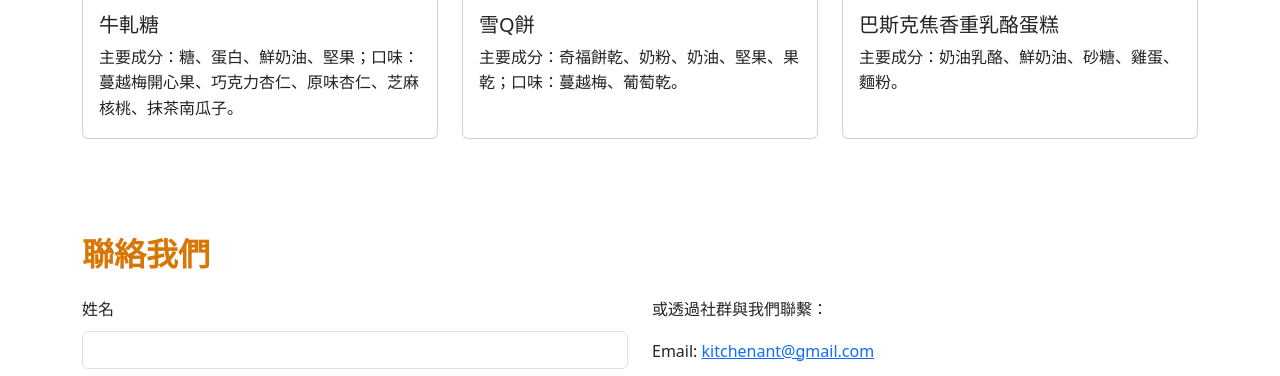
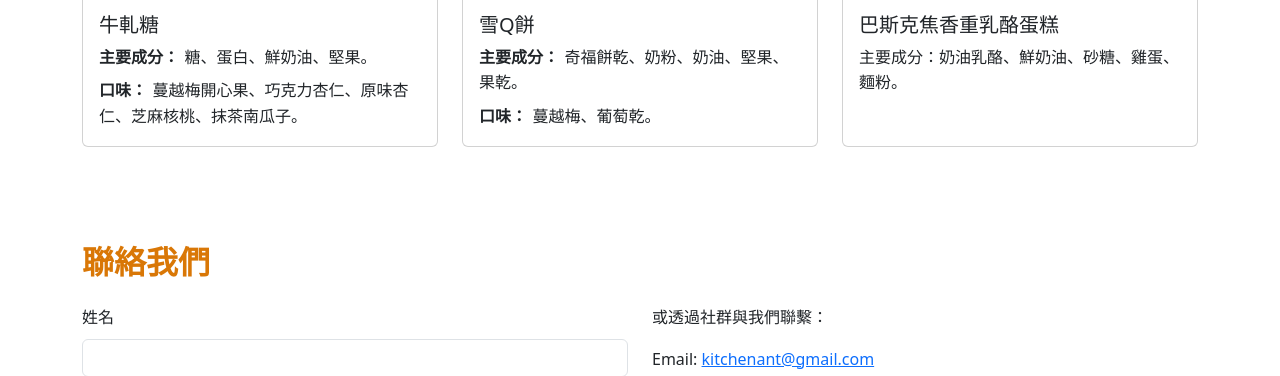
Before and after one commit to BenHIC/ANTKitchen, a plain HTML site: page index.html in a window 1280 px wide. Shown: the part 1642-2018 px from the top of the page. Drawn offline with nearby package versions, Linux system fonts and the light colour scheme.

Commit message:
chore: update i18n keys & layout; add transparent favicons & optimized logos; style tweaks & tests

```diff
--- a/assets/css/styles.css
+++ b/assets/css/styles.css
@@ -30,7 +30,8 @@ section h2{color:var(--brand); font-weight:600}
 
 /* Product card image styling (responsive & crop) */
 .product-img{width:100%; height:220px; object-fit:cover; display:block}
-.card-body p{margin-bottom:0}
+.card-body p{margin-bottom:0.5rem}
+.card-text strong{font-weight:600; display:inline-block; margin-right:0.35rem}
 
 /* Equal height cards */
 .card.h-100{display:flex; flex-direction:column}
--- a/assets/js/script.js
+++ b/assets/js/script.js
@@ -15,10 +15,12 @@ const I18nService = (function () {
       'about.li3': '可訂製低糖／特殊需求',
       'products.title': '招牌商品',
       'products.p1.title': '牛軋糖',
-      'products.p1.text': '主要成分：糖、蛋白、鮮奶油、堅果；口味：蔓越梅開心果、巧克力杏仁、原味杏仁、芝麻核桃、抹茶南瓜子。',
+      'products.p1.ingredients': '<strong>主要成分：</strong>糖、蛋白、鮮奶油、堅果。',
+      'products.p1.flavors': '<strong>口味：</strong>蔓越梅開心果、巧克力杏仁、原味杏仁、芝麻核桃、抹茶南瓜子。',
       'products.p1.br': '',
       'products.p2.title': '雪Q餅',
-      'products.p2.text': '主要成分：奇福餅乾、奶粉、奶油、堅果、果乾；口味：蔓越梅、葡萄乾。',
+      'products.p2.ingredients': '<strong>主要成分：</strong>奇福餅乾、奶粉、奶油、堅果、果乾。',
+      'products.p2.flavors': '<strong>口味：</strong>蔓越梅、葡萄乾。',
       'products.p2.br': '',
       'products.p3.title': '巴斯克焦香重乳酪蛋糕',
       'products.p3.text': '主要成分：奶油乳酪、鮮奶油、砂糖、雞蛋、麵粉。',
@@ -43,10 +45,12 @@ const I18nService = (function () {
       'about.li3': 'Custom low-sugar / special diets',
       'products.title': 'Signature Products',
       'products.p1.title': 'Nougat',
-      'products.p1.text': 'Main ingredients: sugar, egg white, cream, nuts. Flavors: Cranberry & Pistachio; Chocolate & Almond; Original Almond; Sesame & Walnut; Matcha & Pumpkin Seed.',
+      'products.p1.ingredients': '<strong>Main ingredients:</strong> sugar, egg white, cream, nuts.',
+      'products.p1.flavors': '<strong>Flavors:</strong> Cranberry & Pistachio; Chocolate & Almond; Original Almond; Sesame & Walnut; Matcha & Pumpkin Seed.',
       'products.p1.br': '',
       'products.p2.title': 'Snow Q Cookie',
-      'products.p2.text': 'Main ingredients: chiffon cookies, milk powder, butter, nuts, dried fruits. Flavors: Cranberry; Raisin.',
+      'products.p2.ingredients': '<strong>Main ingredients:</strong> chiffon cookies, milk powder, butter, nuts, dried fruits.',
+      'products.p2.flavors': '<strong>Flavors:</strong> Cranberry; Raisin.',
       'products.p2.br': '',
       'products.p3.title': 'Basque Burnt Cheesecake',
       'products.p3.text': 'Main ingredients: cream cheese, heavy cream, sugar, eggs, flour.',
@@ -66,12 +70,18 @@ const I18nService = (function () {
       if (!key) return;
       const translated = map[key];
       if (typeof translated === 'undefined') return;
-      // Preserve decorative icons (e.g. <i class="bi ...">) inside buttons/anchors
-      const icons = Array.from(el.querySelectorAll('i.bi')).map(i => i.outerHTML).join('');
-      if (icons) {
-        el.innerHTML = translated + ' ' + icons;
+      // Preserve decorative icons (e.g. <i class="bi ...">) and keep their original position (before/after text)
+      const iconEls = Array.from(el.querySelectorAll('i.bi'));
+      const iconsHtml = iconEls.map(i => i.outerHTML).join('');
+      if (iconEls.length) {
+        const firstIsIcon = el.firstElementChild && el.firstElementChild.matches && el.firstElementChild.matches('i.bi');
+        if (firstIsIcon) {
+          el.innerHTML = iconsHtml + ' ' + translated;
+        } else {
+          el.innerHTML = translated + ' ' + iconsHtml;
+        }
       } else {
-        el.textContent = translated;
+        el.innerHTML = translated;
       }
     });
     document.querySelectorAll('[data-lang]').forEach((b) => {
--- a/index.html
+++ b/index.html
@@ -9,15 +9,19 @@
     <link rel="stylesheet" href="https://cdn.jsdelivr.net/npm/bootstrap-icons@1.10.5/font/bootstrap-icons.css">
     <link rel="stylesheet" href="assets/css/styles.css">
     <meta name="description" content="ANTKitchen — Healthy handmade bakery: nougat, cookies, Basque cheesecake">
+    <link rel="icon" type="image/png" sizes="32x32" href="assets/img/optimized/ANTLogo-32.png">
+    <link rel="icon" type="image/png" sizes="16x16" href="assets/img/optimized/ANTLogo-16.png">
+    <link rel="shortcut icon" href="assets/img/optimized/favicon.ico">
+    <link rel="apple-touch-icon" sizes="180x180" href="assets/img/optimized/ANTLogo-180.png">
 </head>
 
 <body>
     <nav class="navbar navbar-expand-lg navbar-light bg-light fixed-top shadow-sm">
         <div class="container">
             <a class="navbar-brand" href="#">
-                <img src="assets/img/ANTLogo.jpg"
-                    srcset="assets/img/optimized/ANTLogo-320.jpg 320w, assets/img/optimized/ANTLogo-640.jpg 640w, assets/img/optimized/ANTLogo-1200.jpg 1200w"
-                    sizes="48px" alt="ANTKitchen logo" onerror="this.onerror=null;this.src='assets/img/ANTLogo.svg'"
+                <img src="assets/img/ANTLogo.png"
+                    srcset="assets/img/optimized/ANTLogo-320.png 320w, assets/img/optimized/ANTLogo-640.png 640w, assets/img/optimized/ANTLogo-1200.png 1200w"
+                    sizes="48px" alt="ANTKitchen logo" onerror="this.onerror=null;this.src='assets/img/ANTLogo.png'"
                     height="28" class="me-2 align-text-top">
                 ANTKitchen
             </a>
@@ -46,8 +50,7 @@
         <div class="container">
             <h1 class="display-4" data-i18n="hero.title">ANTKitchen</h1>
             <p class="lead" data-i18n="hero.lead">Healthy · Handmade · Delicious — Baked with care</p>
-            <a href="#products" class="btn btn-primary btn-lg" data-i18n="hero.cta">View Products <i
-                    class="bi bi-chevron-right ms-2" aria-hidden="true"></i></a>
+            <a href="#products" class="btn btn-primary btn-lg" data-i18n="hero.cta">View Products</a>
         </div>
     </header>
 
@@ -68,7 +71,7 @@
                     </ul>
                 </div>
                 <div class="col-md-6 text-center">
-                    <img src="assets/img/optimized/ANTLogo-640.jpg" alt="ANTKitchen"
+                    <img src="assets/img/optimized/ANTLogo-640.png" alt="ANTKitchen"
                         class="img-fluid rounded shadow-sm">
                     <div class="mt-3">
                         <a href="https://shopee.tw/antkitchen?entryPoint=ShopBySearch&searchKeyword=antkitchen"
@@ -99,8 +102,9 @@
                         </picture>
                         <div class="card-body">
                             <h5 class="card-title" data-i18n="products.p1.title">Nougat</h5>
-                            <p class="card-text" data-i18n="products.p1.text">Main ingredients: sugar, egg white, cream,
-                                nuts.<br>Flavors:
+                            <p class="card-text" data-i18n="products.p1.ingredients">Main ingredients: sugar, egg white,
+                                cream, nuts.</p>
+                            <p class="card-text" data-i18n="products.p1.flavors">Flavors:
                                 Cranberry & Pistachio; Chocolate & Almond; Original Almond; Sesame & Walnut; Matcha &
                                 Pumpkin Seed.</p>
                         </div>
@@ -121,9 +125,9 @@
                         </picture>
                         <div class="card-body">
                             <h5 class="card-title" data-i18n="products.p2.title">Snow Q Cookie</h5>
-                            <p class="card-text" data-i18n="products.p2.text">Main ingredients: chiffon cookies, milk
-                                powder, butter, nuts,
-                                dried fruits.<br>Flavors: Cranberry; Raisin.</p>
+                            <p class="card-text" data-i18n="products.p2.ingredients">Main ingredients: chiffon cookies,
+                                milk powder, butter, nuts, dried fruits.</p>
+                            <p class="card-text" data-i18n="products.p2.flavors">Flavors: Cranberry; Raisin.</p>
                         </div>
                     </div>
                 </div>
@@ -143,8 +147,7 @@
                         <div class="card-body">
                             <h5 class="card-title" data-i18n="products.p3.title">Basque Burnt Cheesecake</h5>
                             <p class="card-text" data-i18n="products.p3.text">Main ingredients: cream cheese, heavy
-                                cream, sugar, eggs,
-                                flour.</p>
+                                cream, sugar, eggs, flour.</p>
                         </div>
                     </div>
                 </div>
@@ -168,8 +171,8 @@
                             <label class="form-label" data-i18n="contact.message">Message</label>
                             <textarea class="form-control" id="message" rows="4" required></textarea>
                         </div>
-                        <button class="btn btn-success" type="submit" data-i18n="contact.submit">Send <i
-                                class="bi bi-send ms-2" aria-hidden="true"></i></button>
+                        <button class="btn btn-success" type="submit" data-i18n="contact.submit"><i
+                                class="bi bi-send me-2" aria-hidden="true"></i>Send</button>
                     </form>
                 </div>
                 <div class="col-md-6">
```
Also changed, not shown: assets/img/ANTLogo.png (added), assets/img/ANTLogo.svg (deleted), assets/img/optimized/ANTLogo-1200.jpg (deleted), assets/img/optimized/ANTLogo-1200.png (added), assets/img/optimized/ANTLogo-16.png (added), assets/img/optimized/ANTLogo-180.png (added), assets/img/optimized/ANTLogo-1800.jpg (deleted), assets/img/optimized/ANTLogo-1800.png (added), assets/img/optimized/ANTLogo-32.png (added), assets/img/optimized/ANTLogo-320.jpg (deleted), assets/img/optimized/ANTLogo-320.png (added), assets/img/optimized/ANTLogo-640.jpg (deleted), assets/img/optimized/ANTLogo-640.png (added), assets/img/optimized/ANTLogo-transparent.png (added), 1 more files, 1 other file.
